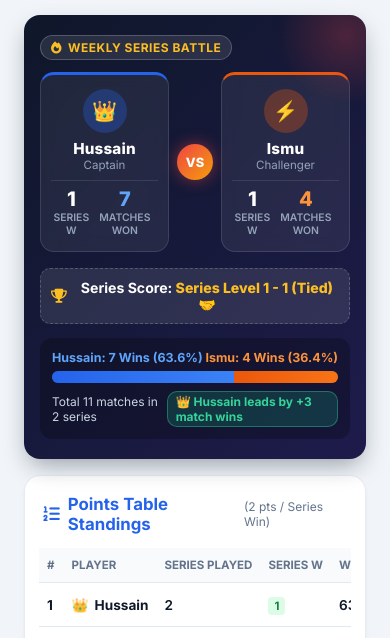
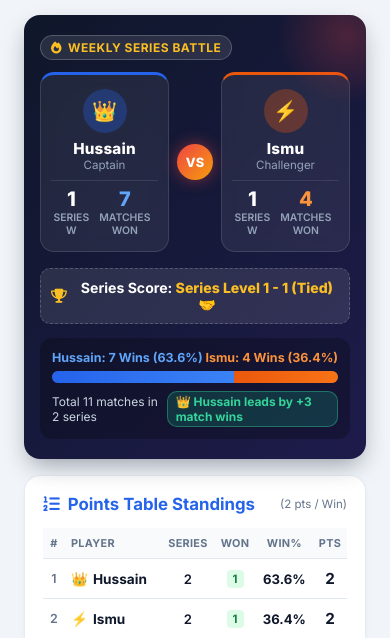
Before and after one commit to hussainproit/hussainproit.github.io, a plain HTML site: page box.html in a window 390 px wide. Both pictures are taken after a click on the button "Points Table & H2H". Shown: the part 206-844 px from the top of the page. Drawn offline with nearby package versions, Linux system fonts and the light colour scheme.

Commit message:
Make points table standings fully responsive and compact with shortened headers (#, Player, Series, Won, Win%, Pts) for WhatsApp image sharing

```diff
--- a/box.html
+++ b/box.html
@@ -565,30 +565,56 @@
 
     /* Points Table Card */
     .table-container {
+      width: 100%;
       overflow-x: auto;
-      margin: 0 -4px;
+      margin: 0;
     }
     .standings-table {
       width: 100%;
       border-collapse: collapse;
-      font-size: 0.85rem;
-      text-align: left;
+      font-size: 0.82rem;
+      table-layout: auto;
     }
     .standings-table th {
       background: #f8fafc;
-      padding: 10px 8px;
-      font-size: 0.72rem;
+      padding: 8px 4px;
+      font-size: 0.68rem;
       font-weight: 700;
       color: var(--text-muted);
       text-transform: uppercase;
       border-bottom: 1px solid var(--border-color);
       white-space: nowrap;
+      text-align: center;
+      letter-spacing: 0.3px;
+    }
+    .standings-table th:first-child {
+      width: 22px;
+      text-align: center;
+      padding-left: 2px;
+      padding-right: 2px;
+    }
+    .standings-table th:nth-child(2) {
+      text-align: left;
+      padding-left: 6px;
     }
     .standings-table td {
-      padding: 12px 8px;
+      padding: 10px 4px;
       border-bottom: 1px solid var(--border-color);
       font-weight: 600;
       white-space: nowrap;
+      text-align: center;
+      font-size: 0.82rem;
+    }
+    .standings-table td:first-child {
+      text-align: center;
+      padding-left: 2px;
+      padding-right: 2px;
+      color: var(--text-muted);
+      font-size: 0.78rem;
+    }
+    .standings-table td:nth-child(2) {
+      text-align: left;
+      padding-left: 6px;
     }
     .standings-table tr:last-child td {
       border-bottom: none;
@@ -596,14 +622,16 @@
     .table-player-name {
       display: flex;
       align-items: center;
-      gap: 6px;
+      gap: 5px;
       font-weight: 700;
+      font-size: 0.85rem;
     }
     .table-pill {
       font-size: 0.72rem;
       padding: 2px 6px;
       border-radius: 4px;
       font-weight: 700;
+      display: inline-block;
     }
     .pill-win { background: #dcfce7; color: #15803d; }
     .pill-loss { background: #fee2e2; color: #b91c1c; }
@@ -612,15 +640,18 @@
     /* Watermark for captured image */
     .capture-watermark {
       display: flex;
-      justify-content: space-between;
-      align-items: center;
-      padding: 6px 10px;
-      font-size: 0.72rem;
+      flex-direction: column;
+      align-items: center;
+      text-align: center;
+      gap: 3px;
+      padding: 7px 10px;
+      font-size: 0.7rem;
       color: #64748b;
       font-weight: 600;
-      background: rgba(255, 255, 255, 0.7);
+      background: rgba(255, 255, 255, 0.75);
       border-radius: 8px;
       border: 1px dashed var(--border-color);
+      line-height: 1.3;
     }
 
     /* History Timeline */
@@ -954,7 +985,7 @@
         <div class="card" style="margin: 0;">
           <div class="card-title">
             <div class="card-title-left"><i class="fas fa-list-ol"></i> Points Table Standings</div>
-            <span style="font-size: 0.75rem; color: var(--text-muted); font-weight: normal;">(2 pts / Series Win)</span>
+            <span style="font-size: 0.72rem; color: var(--text-muted); font-weight: normal;">(2 pts / Win)</span>
           </div>
 
           <div class="table-container">
@@ -963,10 +994,10 @@
                 <tr>
                   <th>#</th>
                   <th>Player</th>
-                  <th>Series Played</th>
-                  <th>Series W</th>
-                  <th>Win %</th>
-                  <th>Points</th>
+                  <th>Series</th>
+                  <th>Won</th>
+                  <th>Win%</th>
+                  <th>Pts</th>
                 </tr>
               </thead>
               <tbody id="standingsTableBody">
@@ -979,7 +1010,7 @@
         <!-- Watermark footer included in shared image -->
         <div class="capture-watermark">
           <span>🌐 hussainproit.github.io/box.html#rivalry</span>
-          <span>⚡ Turf Cricket Ledger | By Md Hussain</span>
+          <span>⚡ Turf Cricket Ledger & Points Table | By Md Hussain</span>
         </div>
 
       </div>
@@ -1530,7 +1561,7 @@
       players.forEach((p, idx) => {
         const tr = document.createElement('tr');
         tr.innerHTML = `
-          <td><strong>${idx + 1}</strong></td>
+          <td>${idx + 1}</td>
           <td>
             <div class="table-player-name">
               <span>${p.badge}</span>
@@ -1539,7 +1570,7 @@
           </td>
           <td>${p.seriesP}</td>
           <td><span class="table-pill pill-win">${p.seriesW}</span></td>
-          <td>${p.winPct}%</td>
+          <td style="font-weight: 700; color: var(--text-main);">${p.winPct}%</td>
           <td><strong style="font-size: 0.95rem; color: #0f172a;">${p.points}</strong></td>
         `;
         tbody.appendChild(tr);
@@ -1606,7 +1637,9 @@
         scale: 2.5, // Crisp high-definition output
         useCORS: true,
         backgroundColor: '#f1f5f9',
-        logging: false
+        logging: false,
+        scrollX: 0,
+        scrollY: 0
       });
 
       return new Promise((resolve) => {
```
